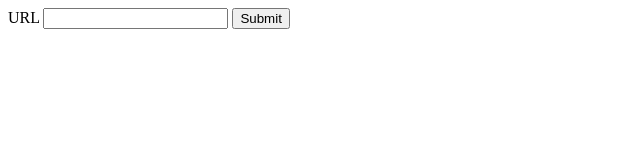
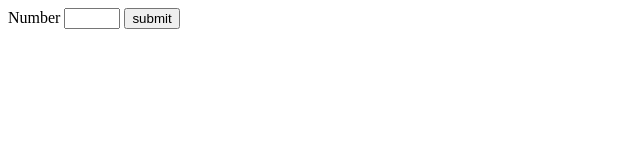
Before and after one commit to ericzprice/html5-udemy, a plain HTML site: page index.html in a window 1280 px wide. Shown: the whole page, without its empty margins (0-640 px from the left). Drawn offline with Linux system fonts and the light colour scheme.

Commit message:
HTML5 New form number

```diff
--- a/index.html
+++ b/index.html
@@ -2,12 +2,12 @@
 <html>
       <head>
             <meta charset="utf-8">
-            <title> HTML5 New Forms URL </title>
+            <title> HTML5 New Forms Number </title>
       </head>
       <body>
             <form class="" action="index.html" method="post">
-                  URL <input type="url" name="" value="">
-                  <input type="submit" name="" submit="">
+                  Number <input type="number" name="" value="" min="2" max="10" step="2">
+                  <input type="submit" name="" value="submit">
             </form>
       </body>
 </html>
```
